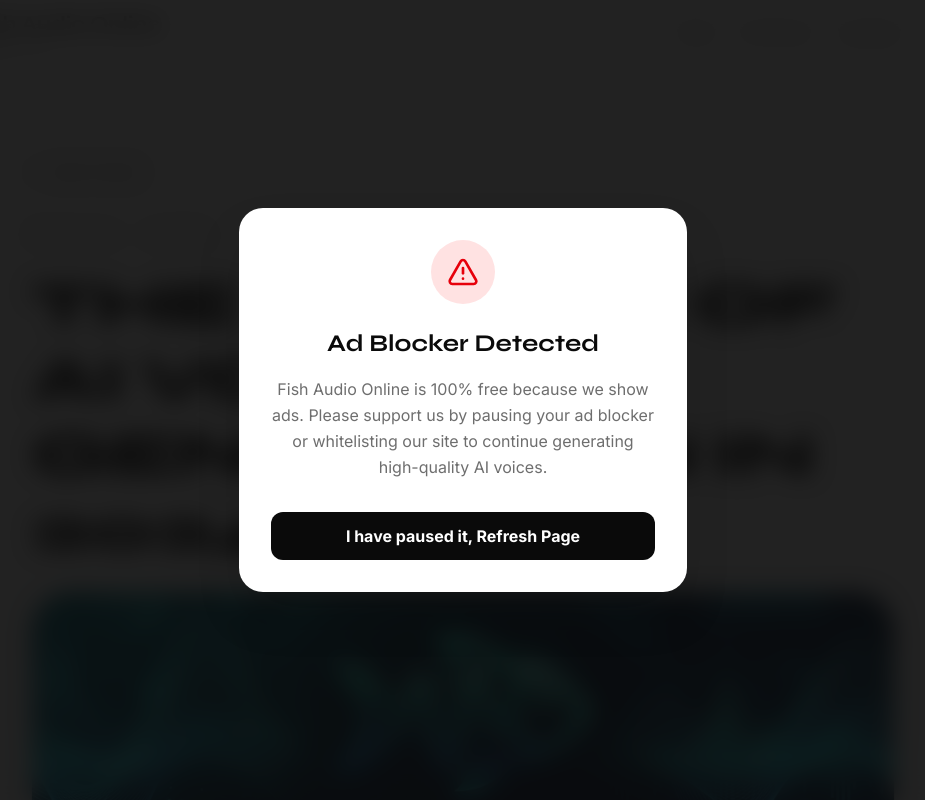
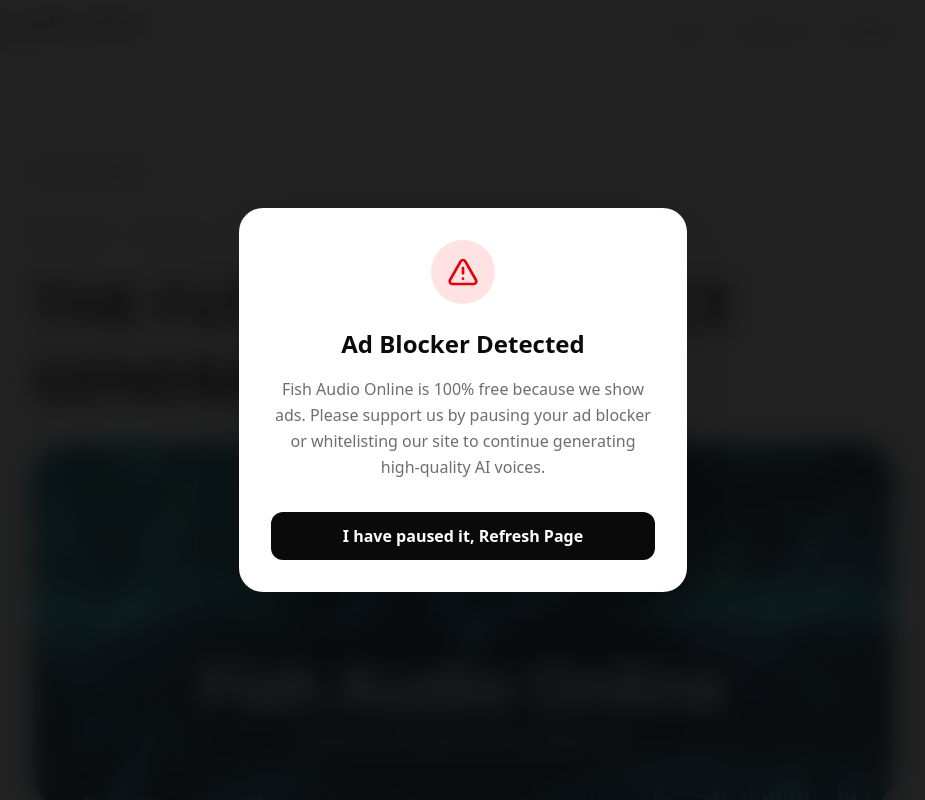
Before and after one commit to Rizwan884/voxaloud, a Next.js app: page /blog/future-of-ai-voice in a window 1280 px wide. Shown: the top 800 px of the page, without its empty margins (177-1102 px from the left). Built offline with nearby package versions, Linux system fonts and the light colour scheme; some icons are missing.

Commit message:
fix: Specify font weights for Turbopack compatibility

```diff
--- a/src/app/ai-voice-generator/page.tsx
+++ b/src/app/ai-voice-generator/page.tsx
@@ -1,9 +1,9 @@
 import { constructMetadata } from '@/lib/metadata';
 import Features from '@/components/sections/Features';
 import UseCases from '@/components/sections/UseCases';
-import StudioClient from '@/components/StudioClient';
 import SEOArticle from '@/components/sections/SEOArticle';
 import InternalLinks from '@/components/sections/InternalLinks';
+import DynamicStudio from '@/components/DynamicStudio';
 import { getVoices } from '@/lib/voices';
 import Link from 'next/link';
 
@@ -28,7 +28,7 @@
               The industry standard for neural speech synthesis. Realistic, emotive, and engineered for professional creators.
             </p>
           </div>
-          <StudioClient initialVoices={initialVoices} />
+          <DynamicStudio initialVoices={initialVoices} />
         </section>
 
         <Features />
--- a/src/app/blog/[slug]/page.tsx
+++ b/src/app/blog/[slug]/page.tsx
@@ -3,6 +3,7 @@
 import { MDXRemote } from 'next-mdx-remote/rsc';
 import { Calendar, User, ArrowLeft } from 'lucide-react';
 import Link from 'next/link';
+import Image from 'next/image';
 import { constructMetadata } from '@/lib/metadata';
 import InternalLinks from '@/components/sections/InternalLinks';
 
@@ -57,11 +58,13 @@
             {post.metadata.title}
           </h1>
           {post.metadata.coverImage && (
-            <div className="aspect-[21/9] rounded-[2.5rem] overflow-hidden bg-ink/5 border border-border">
-              <img
+            <div className="aspect-[21/9] rounded-[2.5rem] overflow-hidden bg-ink/5 border border-border relative">
+              <Image
                 src={post.metadata.coverImage}
                 alt={post.metadata.title}
-                className="w-full h-full object-cover"
+                fill
+                className="object-cover"
+                priority
               />
             </div>
           )}
--- a/src/app/blog/page.tsx
+++ b/src/app/blog/page.tsx
@@ -1,5 +1,6 @@
 import { getBlogPosts } from '@/lib/blog';
 import Link from 'next/link';
+import Image from 'next/image';
 import { Calendar, User, Tag } from 'lucide-react';
 import { constructMetadata } from '@/lib/metadata';
 
@@ -33,10 +34,11 @@
             >
               <div className="aspect-video bg-ink/5 relative overflow-hidden">
                 {post.coverImage && (
-                  <img
+                  <Image
                     src={post.coverImage}
                     alt={post.title}
-                    className="w-full h-full object-cover group-hover:scale-105 transition-transform duration-500"
+                    fill
+                    className="object-cover group-hover:scale-105 transition-transform duration-500"
                   />
                 )}
               </div>
--- a/src/app/free-text-to-speech/page.tsx
+++ b/src/app/free-text-to-speech/page.tsx
@@ -1,9 +1,9 @@
 import { constructMetadata } from '@/lib/metadata';
 import HowToUse from '@/components/sections/HowToUse';
 import Stats from '@/components/sections/Stats';
-import StudioClient from '@/components/StudioClient';
 import SEOArticle from '@/components/sections/SEOArticle';
 import InternalLinks from '@/components/sections/InternalLinks';
+import DynamicStudio from '@/components/DynamicStudio';
 import { getVoices } from '@/lib/voices';
 import Link from 'next/link';
 
@@ -28,7 +28,7 @@
               Breaking the barriers to professional audio. High-fidelity voice generation accessible to every creator, everywhere.
             </p>
           </div>
-          <StudioClient initialVoices={initialVoices} />
+          <DynamicStudio initialVoices={initialVoices} />
         </section>
 
         <Stats />
--- a/src/app/globals.css
+++ b/src/app/globals.css
@@ -1,9 +1,8 @@
-@import url('https://fonts.googleapis.com/css2?family=Inter:wght@300;400;500;600;700;800;900&family=Syne:wght@400;600;700;800&display=swap');
 @import "tailwindcss";
 
 @theme {
-  --font-sans: "Inter", ui-sans-serif, system-ui, sans-serif;
-  --font-display: "Syne", sans-serif;
+  --font-sans: var(--font-inter), ui-sans-serif, system-ui, sans-serif;
+  --font-display: var(--font-outfit), sans-serif;
   --color-ink: #0A0A0A;
   --color-ink-2: #3A3A3A;
   --color-paper: #FFFFFF;
--- a/src/app/layout.tsx
+++ b/src/app/layout.tsx
@@ -1,10 +1,24 @@
 import type { Metadata } from "next";
-import Script from "next/script";
+import { Inter, Outfit } from "next/font/google";
 import "./globals.css";
 import AdBlockDetector from "@/components/AdBlockDetector";
 import Navbar from "@/components/Navbar";
 import Footer from "@/components/Footer";
 import Schema from "@/components/Schema";
+
+const inter = Inter({
+  subsets: ["latin"],
+  weight: ["400", "500", "600", "700"],
+  variable: "--font-inter",
+  display: 'swap',
+});
+
+const outfit = Outfit({
+  subsets: ["latin"],
+  weight: ["400", "600", "700", "800"],
+  variable: "--font-outfit",
+  display: 'swap',
+});
 
 export const metadata: Metadata = {
   title: "Fish Audio Online - Premium AI TTS",
@@ -51,7 +65,7 @@
           href="https://cdn.jsdelivr.net/gh/dheereshag/coloured-icons@master/app/ci.min.css"
         />
       </head>
-      <body>
+      <body className={`${inter.variable} ${outfit.variable} font-sans antialiased`}>
         <Schema />
         <AdBlockDetector />
         <Navbar />
--- a/src/app/page.tsx
+++ b/src/app/page.tsx
@@ -1,4 +1,3 @@
-import StudioClient from '@/components/StudioClient';
 import Hero from '@/components/sections/Hero';
 import Stats from '@/components/sections/Stats';
 import InfoBlock from '@/components/sections/InfoBlock';
@@ -8,6 +7,7 @@
 import FAQ from '@/components/sections/FAQ';
 import CTA from '@/components/sections/CTA';
 import AdBanner from '@/components/AdBanner';
+import DynamicStudio from '@/components/DynamicStudio';
 import { getVoices } from '@/lib/voices';
 
 export default async function Home() {
@@ -21,7 +21,7 @@
         <main className="max-w-6xl w-full mx-auto px-4 md:px-6 py-8 md:py-12 dot-grid">
            <div className="space-y-8">
               <Hero />
-              <StudioClient initialVoices={initialVoices} />
+              <DynamicStudio initialVoices={initialVoices} />
            </div>
         </main>
 
--- a/src/app/text-to-voice/page.tsx
+++ b/src/app/text-to-voice/page.tsx
@@ -1,8 +1,8 @@
 import { constructMetadata } from '@/lib/metadata';
 import InfoBlock from '@/components/sections/InfoBlock';
-import StudioClient from '@/components/StudioClient';
 import SEOArticle from '@/components/sections/SEOArticle';
 import InternalLinks from '@/components/sections/InternalLinks';
+import DynamicStudio from '@/components/DynamicStudio';
 import { getVoices } from '@/lib/voices';
 import Link from 'next/link';
 
@@ -27,7 +27,7 @@
               Precision engineering for every syllable. High-fidelity neural conversion that respects the nuance of your script.
             </p>
           </div>
-          <StudioClient initialVoices={initialVoices} />
+          <DynamicStudio initialVoices={initialVoices} />
         </section>
 
         <InfoBlock />
--- /dev/null
+++ b/src/components/DynamicStudio.tsx
@@ -0,0 +1,12 @@
+'use client';
+
+import dynamic from 'next/dynamic';
+
+const StudioClient = dynamic(() => import('./StudioClient'), {
+  loading: () => <div className="w-full h-[600px] bg-ink/5 animate-pulse rounded-[3rem]" />,
+  ssr: false
+});
+
+export default function DynamicStudio({ initialVoices }: { initialVoices: any }) {
+  return <StudioClient initialVoices={initialVoices} />;
+}
```
Also changed, not shown: src/components/Footer.tsx (+8 -1 lines), src/components/Navbar.tsx (+9 -1 lines).
